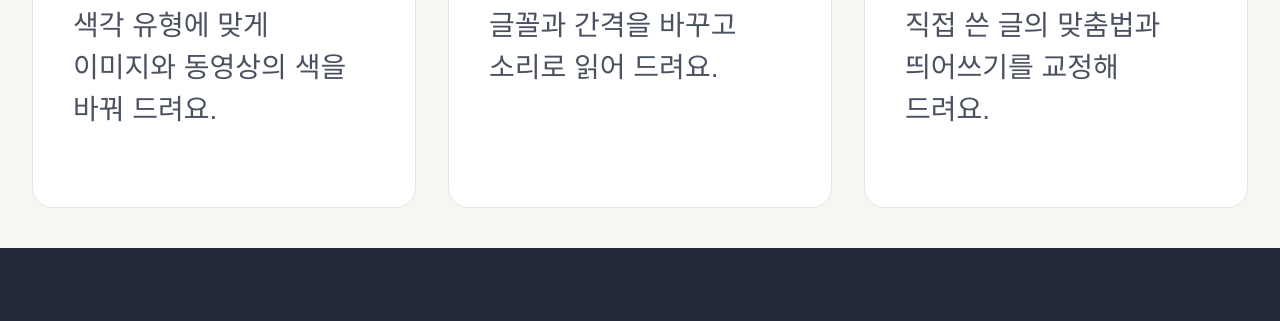
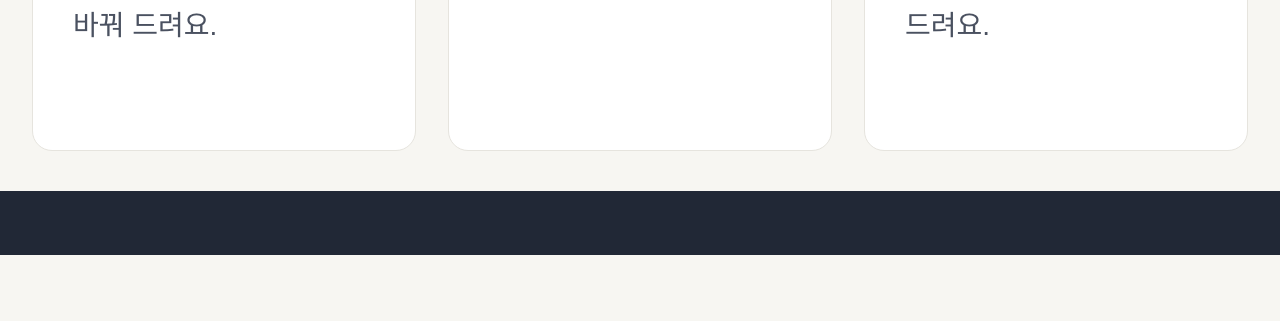
Before and after one commit to erasero/readly, a plain HTML site: page index.html in a window 1280 px wide. Shown: the part 741-1062 px from the top of the page. After the commit the page ends 996 px from the top, so only its background shows below. Drawn offline with Linux system fonts and the light colour scheme; a web font is replaced by a local one.

Commit message:
style: 글자 크기 변수 rem 변환과 너비별 크기 지정

```diff
--- a/css/common.css
+++ b/css/common.css
@@ -22,23 +22,99 @@
   --rose-tint: #f7dce8;
   --rose-shade: #a0245a;
 
-  /* type scale (1920px 기준) */
-  --fs-hero: 72px;
-  --fs-title: 60px;
-  --fs-card-title: 44px;
-  --fs-label: 34px;
-  --fs-body: 30px;
-  --fs-small: 26px;
-  --fs-caption: 24px;
+  /* type scale (mobile first, 1rem = 16px) */
+  --fs-hero: 2rem;
+  --fs-title: 1.75rem;
+  --fs-card-title: 1.375rem;
+  --fs-label: 1.25rem;
+  --fs-body: 1.125rem;
+  --fs-small: 1rem;
+  --fs-caption: 0.9375rem;
 
   /* layout */
   --content-width: 1408px;
-  --header-height: 120px;
-  --footer-height: 73px;
-  --radius-card: 20px;
-  --radius-control: 12px;
+  --page-gutter: 1rem;
+  --main-pad: 1.5rem;
+  --section-gap: 1.5rem;
+  --header-height: 4rem;
+  --footer-height: 3rem;
+  --logo-mark: 2.25rem;
+  --icon-badge: 3.5rem;
+  --control-height: 3rem;
+  --control-height-sm: 2.75rem;
+  --dropzone-height: 12rem;
+  --radius-card: 1rem;
+  --radius-control: 0.625rem;
 
   --font-base: "Pretendard", "Noto Sans KR", sans-serif;
+}
+
+@media (min-width: 768px) {
+  :root {
+    --fs-hero: 2.75rem;
+    --fs-title: 2.25rem;
+    --fs-card-title: 1.75rem;
+    --fs-label: 1.5rem;
+    --fs-body: 1.25rem;
+    --fs-small: 1.125rem;
+    --fs-caption: 1rem;
+
+    --page-gutter: 2rem;
+    --main-pad: 2rem;
+    --section-gap: 1.75rem;
+    --header-height: 5rem;
+    --footer-height: 3.5rem;
+    --logo-mark: 2.5rem;
+    --icon-badge: 4.5rem;
+    --control-height: 3.25rem;
+    --dropzone-height: 15rem;
+  }
+}
+
+@media (min-width: 1024px) {
+  :root {
+    --fs-hero: 3.25rem;
+    --fs-title: 2.75rem;
+    --fs-card-title: 2rem;
+    --fs-label: 1.75rem;
+    --fs-body: 1.5rem;
+    --fs-small: 1.25rem;
+    --fs-caption: 1.125rem;
+
+    --page-gutter: 3rem;
+    --main-pad: 2.5rem;
+    --section-gap: 2rem;
+    --header-height: 6rem;
+    --footer-height: 4rem;
+    --logo-mark: 2.75rem;
+    --icon-badge: 5rem;
+    --control-height: 3.5rem;
+    --dropzone-height: 17.5rem;
+    --radius-card: 1.25rem;
+    --radius-control: 0.75rem;
+  }
+}
+
+@media (min-width: 1440px) {
+  :root {
+    --fs-hero: 4.5rem;
+    --fs-title: 3.75rem;
+    --fs-card-title: 2.75rem;
+    --fs-label: 2.125rem;
+    --fs-body: 1.875rem;
+    --fs-small: 1.625rem;
+    --fs-caption: 1.5rem;
+
+    --page-gutter: 5rem;
+    --main-pad: 3rem;
+    --section-gap: 2.25rem;
+    --header-height: 7.5rem;
+    --footer-height: 4.5625rem;
+    --logo-mark: 3rem;
+    --icon-badge: 5.5rem;
+    --control-height: 4rem;
+    --dropzone-height: 18.75rem;
+  }
 }
 
 /* ========== Reset ========== */
```
